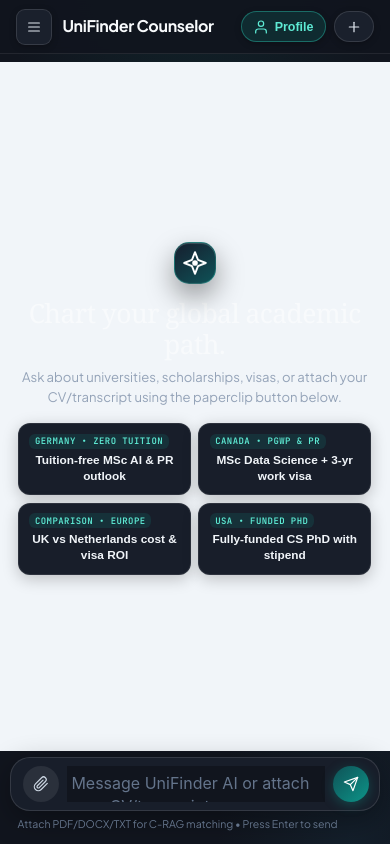
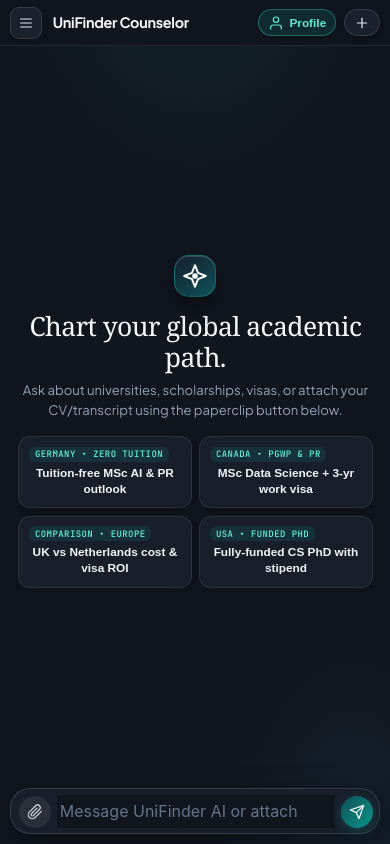
Before and after one commit to taosiff/unifinder-multi-agent, a FastAPI app: page / in a window 390 px wide. Run offline with FastAPI, Linux system fonts and the light colour scheme; data comes from the database, SQL or seed files in the repository; data that the repository does not hold is empty; parts of the project's set-up code (start-up, migrations or seed data) failed here and were passed over; some libraries are stand-ins or nearby versions; some web fonts are replaced.

Commit message:
Fix white chatFeed background in dark mode and compact mobile sidebar, topbar & composer

```diff
--- a/templates/index.html
+++ b/templates/index.html
@@ -14,7 +14,7 @@
     <script src="https://cdn.jsdelivr.net/npm/marked/marked.min.js"></script>
 
     <!-- Custom Forest Green, Sand Beige & Electric Purple Stylesheet -->
-    <link rel="stylesheet" href="/static/style.css?v=3.7.0">
+    <link rel="stylesheet" href="/static/style.css?v=3.8.0">
     <!-- Embedded Master Stylesheet: Guarantees zero cache-lag & 100% render reliability -->
     <style>
 /* ==========================================================================
@@ -2631,6 +2631,7 @@ html, body {
     flex: 1 !important;
     min-height: 0 !important;
     overflow-y: auto !important;
+    background: transparent !important;
     padding: 1.5rem 1rem 1rem !important;
     display: flex !important;
     flex-direction: column !important;
@@ -2794,21 +2807,54 @@ html, body {
 }
 
 @media (max-width: 640px) {
+    .chat-shell-topbar {
+        height: 46px !important;
+        min-height: 46px !important;
+        padding: 0 0.65rem !important;
+    }
+
+    .topbar-menu-btn {
+        width: 32px !important;
+        height: 32px !important;
+    }
+
+    .topbar-title-text {
+        font-size: 0.9rem !important;
+    }
+
+    .topbar-pill-btn {
+        padding: 0.28rem 0.55rem !important;
+        font-size: 0.74rem !important;
+    }
+
     .chat-feed {
-        padding: 0.85rem 0.65rem 0.65rem !important;
+        padding: 0.75rem 0.6rem 0.5rem !important;
     }
 
     .chatgpt-composer-wrap {
-        padding: 0.35rem 0.65rem max(0.75rem, env(safe-area-inset-bottom)) !important;
+        padding: 0.25rem 0.6rem max(0.6rem, env(safe-area-inset-bottom)) !important;
     }
 
+    .chatgpt-composer-box {
+        padding: 0.34rem 0.42rem 0.34rem 0.52rem !important;
+        border-radius: 18px !important;
+        gap: 0.35rem !important;
+    }
+
+    .composer-attach-btn,
+    .chatgpt-composer-box .send-icon-btn {
+        width: 32px !important;
+        height: 32px !important;
+        min-width: 32px !important;
+    }
+
     .composer-hint-row {
-        font-size: 0.66rem !important;
-        padding: 0.28rem 0.45rem 0 !important;
+        display: none !important;
     }
 
     .chatgpt-composer-box textarea {
         font-size: 16px !important;
+        padding: 0.32rem 0.2rem !important;
     }
 
     .chat-welcome h3 {
```
Also changed, not shown: other parts of templates/index.html (+40 -9 lines).
